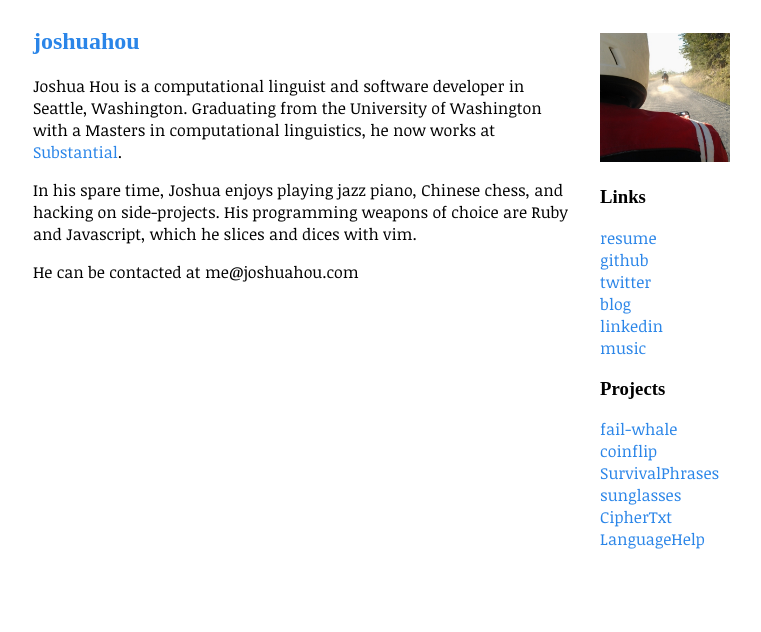
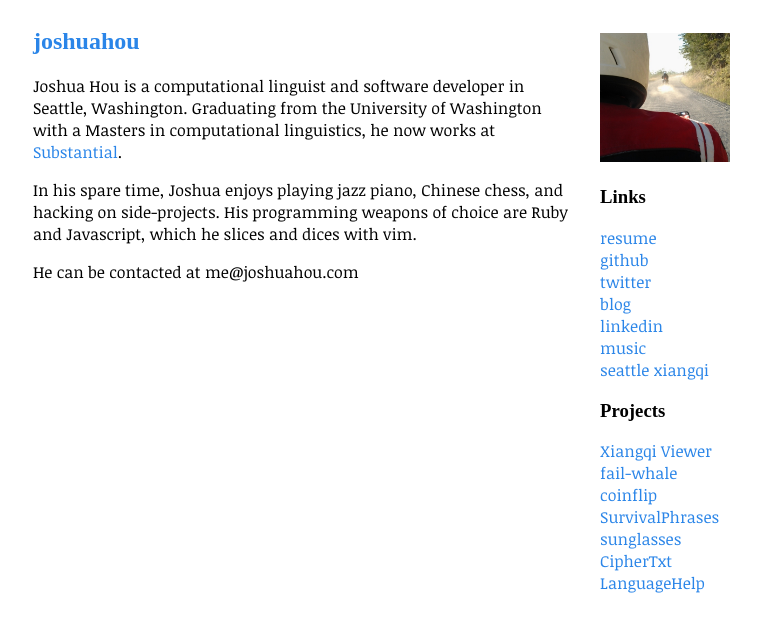
Before and after one commit to jshou/jshou.github.com, a Jekyll site: the page built from index.md, in a window 1280 px wide. Shown: the top 632 px of the page, without its empty margins (245-1006 px from the left). Built offline with Jekyll 4.4.1, drawn with Linux system fonts in a browser that asks for light colours; some web fonts are replaced; Markdown is read by kramdown in place of the engine named in the settings.

Commit message:
seattle xiangqi, xiangqi viewer

```diff
--- a/_includes/links.html
+++ b/_includes/links.html
@@ -7,10 +7,12 @@
     <li><a href="http://penguinlinguist.wordpress.com">blog</a></li>
     <li><a href="http://www.linkedin.com/pub/joshua-hou/7/673/b43">linkedin</a></li>
     <li><a href="http://howshort.bandcamp.com">music</a></li>
+    <li><a href="http://seattlexiangqi.org">seattle xiangqi</a></li>
 </ul>
 
 <h3>Projects</h3>
 <ul>
+    <li><a href="http://github.com/jshou/xiangqi_viewer">Xiangqi Viewer</a></li>
     <li><a href="http://fail-whale.com">fail-whale</a></li>
     <li><a href="http://coinflip.herokuapp.com/">coinflip</a></li>
     <li><a href="https://play.google.com/store/apps/details?id=com.joshuahou.survivalphrases">SurvivalPhrases</a></li>
```
